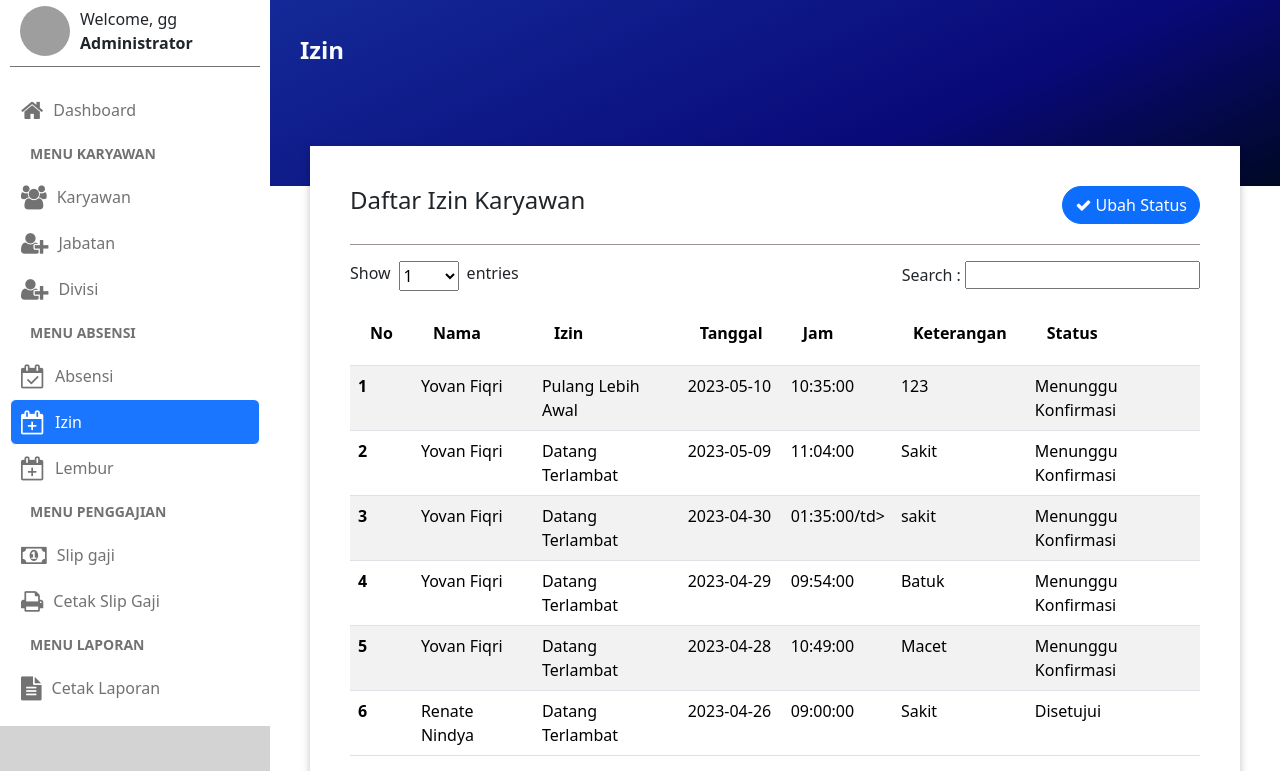
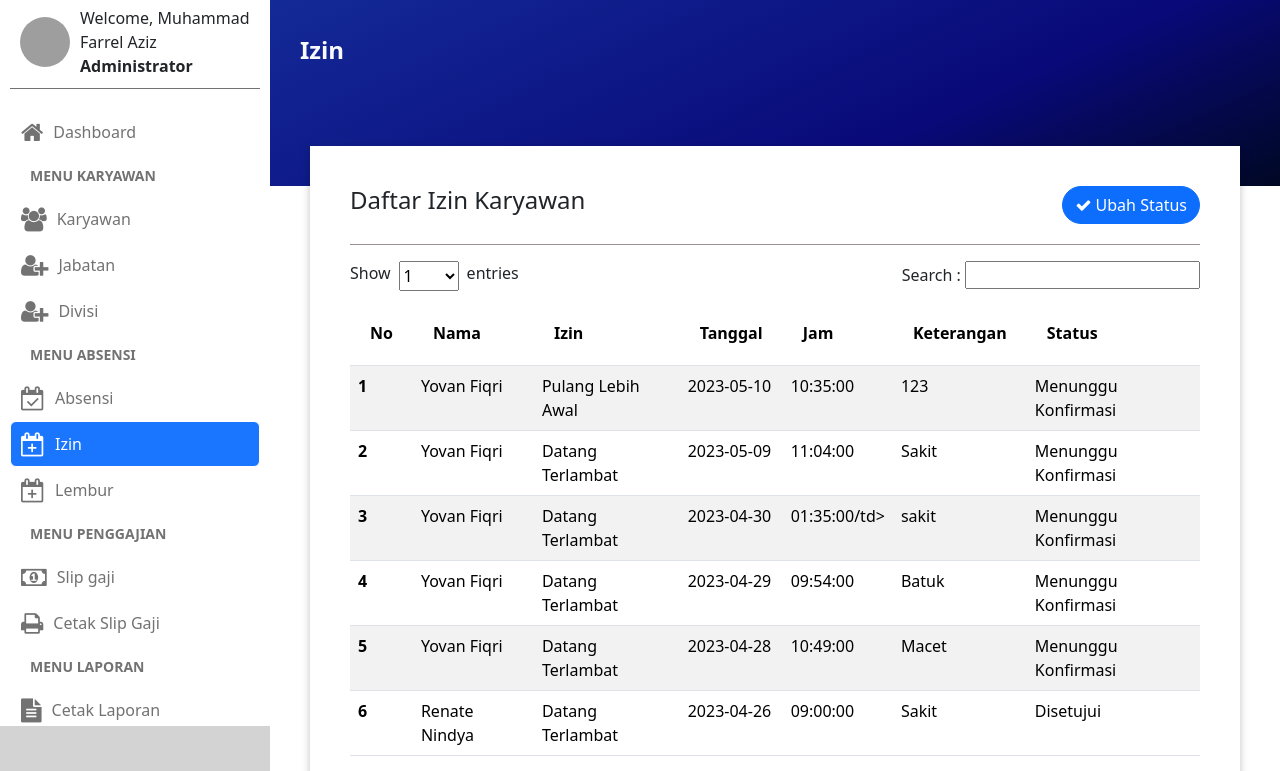
Before and after one commit to Farrelziz/MuhammadFarrelAziz_CS05TPLE004, a plain HTML site: page izin.html in a window 1280 px wide. Shown: the part 74-845 px from the top of the page. Drawn offline with nearby package versions, Linux system fonts and the light colour scheme; grey boxes are pictures that could not be loaded.

Commit message:
Update izin.html

```diff
--- a/izin.html
+++ b/izin.html
@@ -29,7 +29,7 @@
                 style="width: 50px; height: 50px; border-radius: 50px;"
                 >
                 <div class="d-flex flex-column">
-                    <p class="fs-6 m-0 p-0 ">Welcome, gg</p>
+                    <p class="fs-6 m-0 p-0 ">Welcome, Muhammad Farrel Aziz</p>
                     <p class="m-0 p-0 fw-bolder">Administrator</p>
                 </div>
             </div>
```
